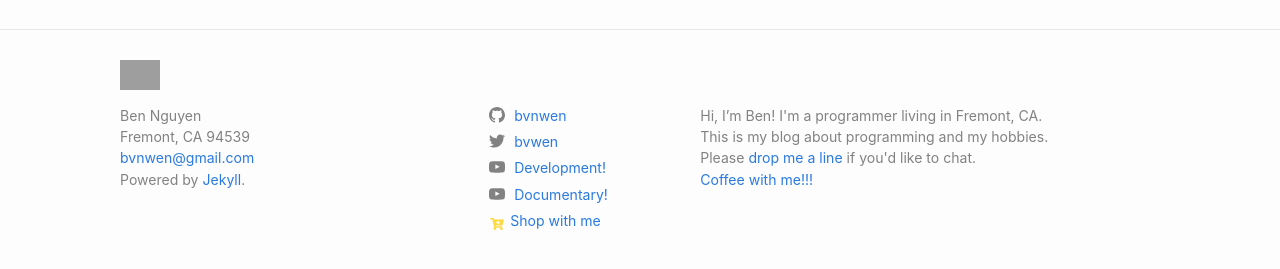
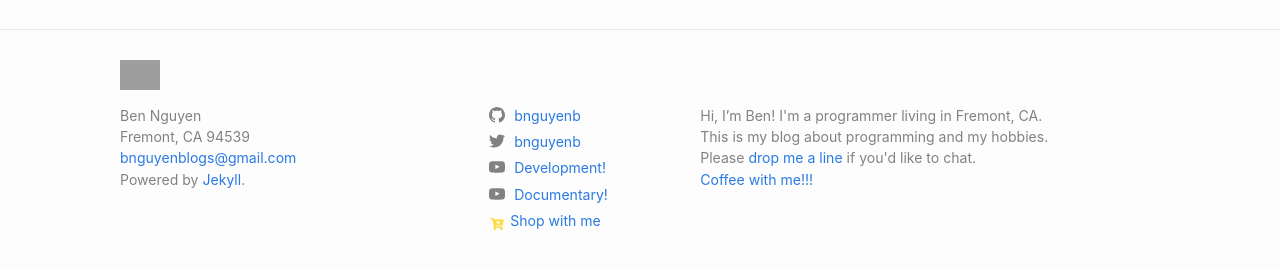
Before and after one commit to bnguyenb/bnguyenb, a Jekyll site: the page built from _posts/development/2022-01-13-deploying-rails-app-on-amazon-ec2-with-capistrano-nginx-and-puma.markdown, in a window 1280 px wide and 900 px high, scrolled down 3226 px. Shown: the part 609-878 px from the top of the window. Built offline with Jekyll 4.4.1, drawn with Linux system fonts in a browser that asks for light colours; comment, search, counter and statistics services are not loaded; grey boxes are pictures that could not be loaded.

Commit message:
change git

````diff
--- a/_config.yml
+++ b/_config.yml
@@ -21,13 +21,13 @@
 title: Ben Nguyen
 author: Ben Nguyen
 address: Fremont, CA 94539
-email: bvnwen@gmail.com
+email: bnguyenblogs@gmail.com
 description: >- # this means to ignore newlines until "baseurl:"
   blog, development, software, engineer, ruby on rails
 baseurl: "" # the subpath of your site, e.g. /blog
 url: "" # the base hostname & protocol for your site, e.g. https://example.com
-twitter_username: bvwen
-github_username:  bvnwen
+twitter_username: bnguyenb
+github_username:  bnguyenb
 youtube_development_url: https://www.youtube.com/channel/UC-BiaPOxAI2y0VWRCRhwwoQ?sub_confirmation=1
 youtube_documentary_url: https://www.youtube.com/channel/UCvZ0C4WJchIXpWYQoFvjUcg?sub_confirmation=1
 
@@ -38,8 +38,10 @@ paginate: 5
 
 # Build settings
 theme: minima
-minima:
-  skin: solarized
+# minima:
+#   skin: solarized
+remote_theme: aterenin/minima-reboot
+
 plugins:
   - jekyll-feed
   - jekyll-seo-tag
--- a/_includes/footer.html
+++ b/_includes/footer.html
@@ -31,7 +31,7 @@
         <p>
           Hi, I’m Ben! I'm a programmer living in Fremont, CA.<br />
           This is my blog about programming and my hobbies.<br />
-          Please <a href="mailto: bvnwen@gmail.com" target="_blank">drop me a line</a> if you'd like to chat.
+          Please <a href="mailto: bnguyenblogs@gmail.com" target="_blank">drop me a line</a> if you'd like to chat.
           <!-- {{- site.description | escape -}} -->
           <br />
           <a href="https://www.buymeacoffee.com/bennguyen" target="_blank">Coffee with me!!!</a>
--- a/_posts/development/2022-01-13-deploying-rails-app-on-amazon-ec2-with-capistrano-nginx-and-puma.markdown
+++ b/_posts/development/2022-01-13-deploying-rails-app-on-amazon-ec2-with-capistrano-nginx-and-puma.markdown
@@ -153,8 +153,8 @@ cap install
 - config/deploy.rb, which holds configuration and environment variables
 
 Update these files with the links below:
-- [Capfile](https://gist.github.com/bvnwen/c3dfe65152d6527db936646ad3be5930){:target="_blank"}
-- [deploy.rb](https://gist.github.com/bvnwen/02783b0e42f57ee535a93938699218d1){:target="_blank"}
+- [Capfile](https://gist.github.com/bnguyenb/c3dfe65152d6527db936646ad3be5930){:target="_blank"}
+- [deploy.rb](https://gist.github.com/bnguyenb/02783b0e42f57ee535a93938699218d1){:target="_blank"}
 
 ```sh
 # Terminal: Development
@@ -163,7 +163,7 @@ cap production deploy:initial
 
 ### Nginx configuration
 Create file config/nginx.conf and update with this link:
-[nginx.conf](https://gist.github.com/bvnwen/5ec641ed8744ddaf8b6dc21ebc80e740){:target="_blank"}
+[nginx.conf](https://gist.github.com/bnguyenb/5ec641ed8744ddaf8b6dc21ebc80e740){:target="_blank"}
 
 ```sh
 # Terminal: Development
````
